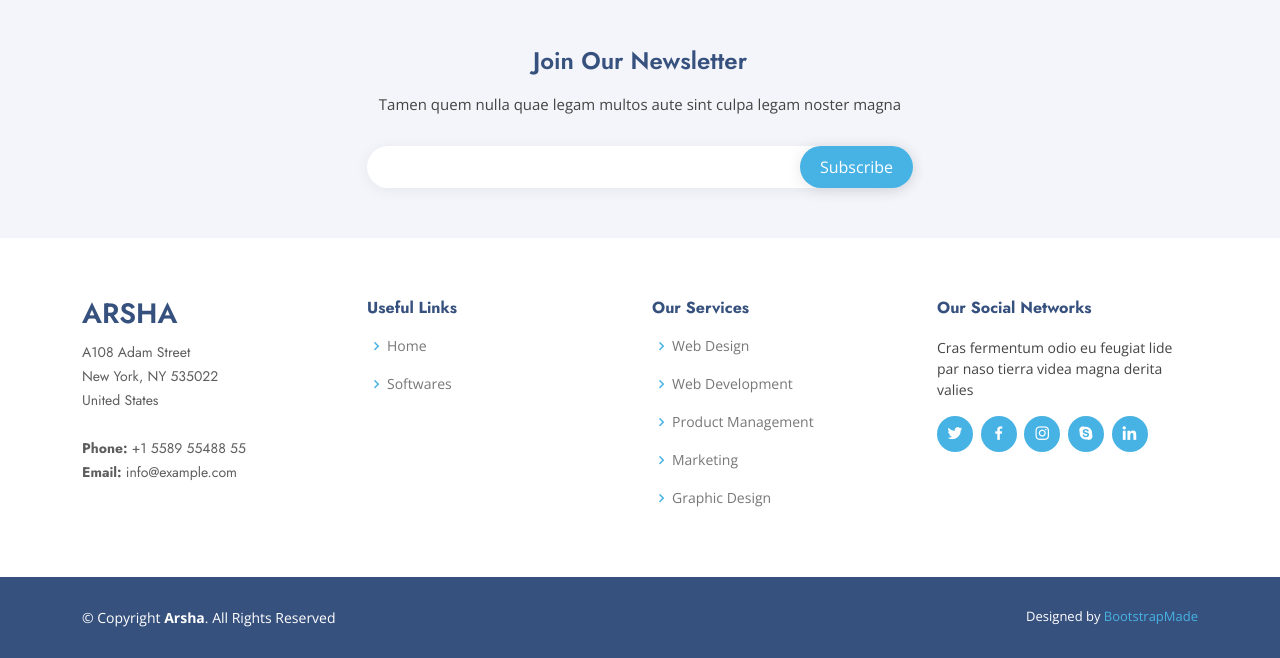
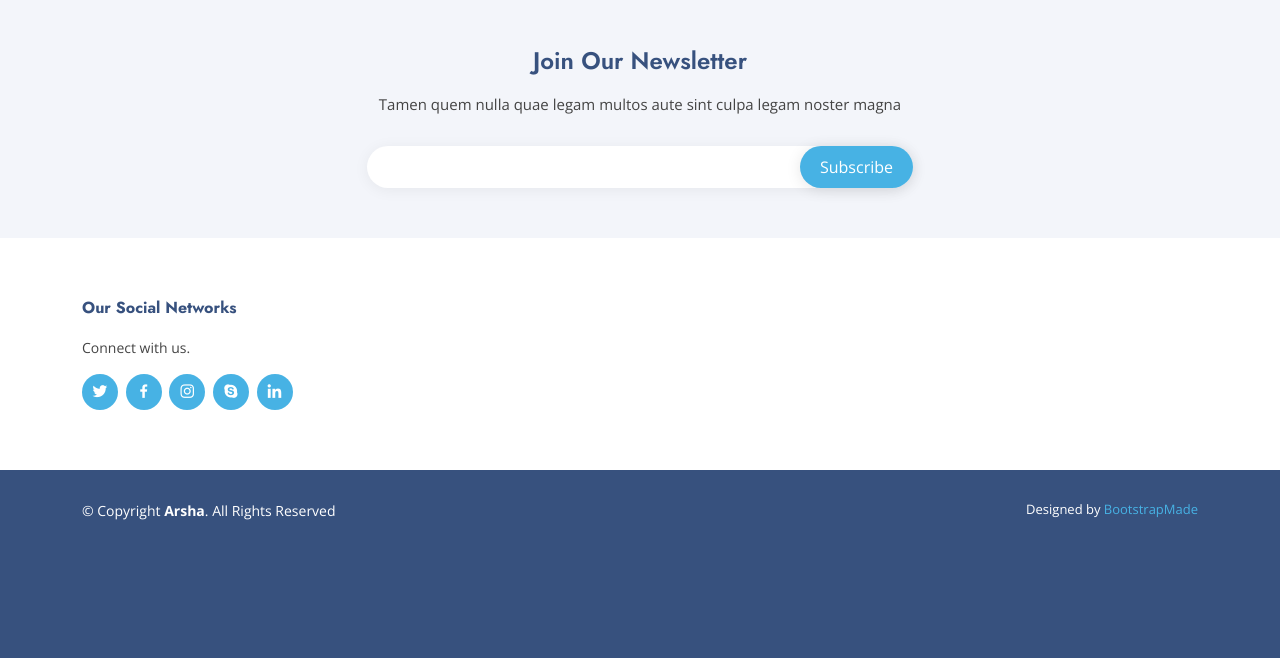
Before and after one commit to Bobet22/adet-dj, a PHP site: page / in a window 1280 px wide. Shown: the part 641-1299 px from the top of the page. After the commit the page ends 1161 px from the top, so only its background shows below. Run offline with PHP 8.4, Linux system fonts and the light colour scheme.

Commit message:
sdfsdfsdf

```diff
--- a/index.php
+++ b/index.php
@@ -120,40 +120,9 @@
     <div class="footer-top">
       <div class="container">
         <div class="row">
-
-          <div class="col-lg-3 col-md-6 footer-contact">
-            <h3>Arsha</h3>
-            <p>
-              A108 Adam Street <br>
-              New York, NY 535022<br>
-              United States <br><br>
-              <strong>Phone:</strong> +1 5589 55488 55<br>
-              <strong>Email:</strong> info@example.com<br>
-            </p>
-          </div>
-
-          <div class="col-lg-3 col-md-6 footer-links">
-            <h4>Useful Links</h4>
-            <ul>
-              <li><i class="bx bx-chevron-right"></i> <a href="#">Home</a></li>
-              <li><i class="bx bx-chevron-right"></i> <a href="#">Softwares</a></li>
-            </ul>
-          </div>
-
-          <div class="col-lg-3 col-md-6 footer-links">
-            <h4>Our Services</h4>
-            <ul>
-              <li><i class="bx bx-chevron-right"></i> <a href="#">Web Design</a></li>
-              <li><i class="bx bx-chevron-right"></i> <a href="#">Web Development</a></li>
-              <li><i class="bx bx-chevron-right"></i> <a href="#">Product Management</a></li>
-              <li><i class="bx bx-chevron-right"></i> <a href="#">Marketing</a></li>
-              <li><i class="bx bx-chevron-right"></i> <a href="#">Graphic Design</a></li>
-            </ul>
-          </div>
-
           <div class="col-lg-3 col-md-6 footer-links">
             <h4>Our Social Networks</h4>
-            <p>Cras fermentum odio eu feugiat lide par naso tierra videa magna derita valies</p>
+            <p>Connect with us.</p>
             <div class="social-links mt-3">
               <a href="#" class="twitter"><i class="bx bxl-twitter"></i></a>
               <a href="#" class="facebook"><i class="bx bxl-facebook"></i></a>
@@ -172,10 +141,6 @@
         &copy; Copyright <strong><span>Arsha</span></strong>. All Rights Reserved
       </div>
       <div class="credits">
-        <!-- All the links in the footer should remain intact. -->
-        <!-- You can delete the links only if you purchased the pro version. -->
-        <!-- Licensing information: https://bootstrapmade.com/license/ -->
-        <!-- Purchase the pro version with working PHP/AJAX contact form: https://bootstrapmade.com/arsha-free-bootstrap-html-template-corporate/ -->
         Designed by <a href="https://bootstrapmade.com/">BootstrapMade</a>
       </div>
     </div>
```
